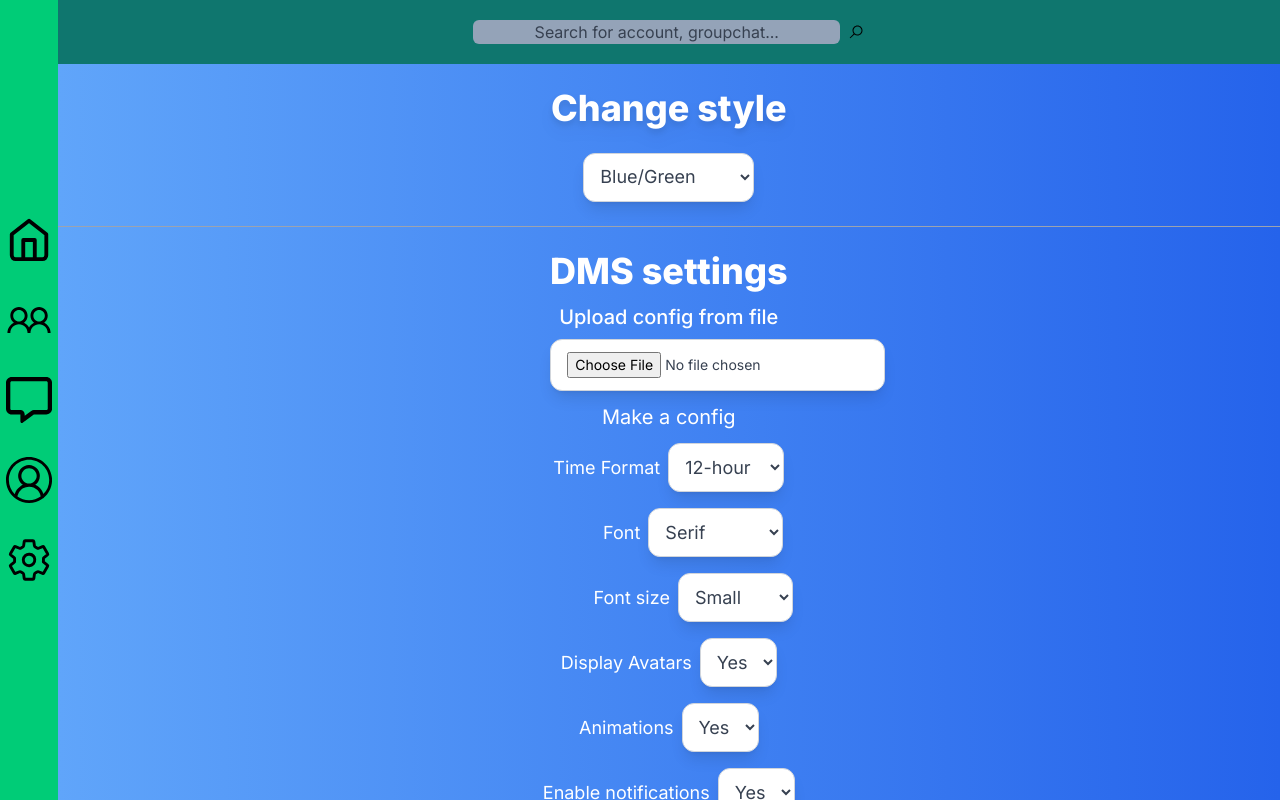
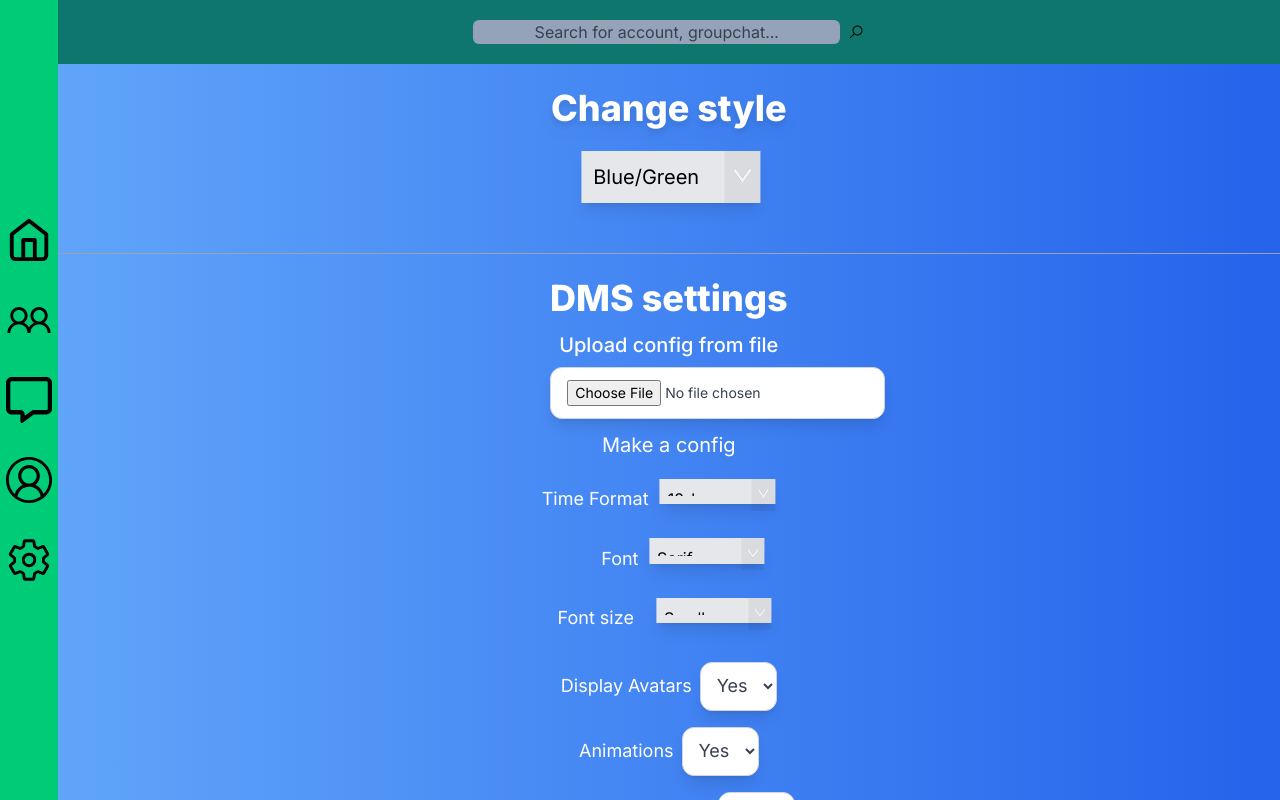
Before and after one commit to SqnkaBG/ChatApp, a Next.js app: page /settings in a window 1280 px wide. Built offline with nearby package versions, Linux system fonts and the light colour scheme.

Commit message:
made more warnings

```diff
--- a/app/settings/page.tsx
+++ b/app/settings/page.tsx
@@ -2,6 +2,7 @@
 
 import Button from "@/components/button";
 import SearchBar from "@/components/searchbar";
+import SelectBox from "@/components/selectbox";
 import Sidebar from "@/components/sidebar";
 import React, { useEffect, useState } from "react";
 
@@ -46,7 +47,7 @@ export default function Settings() {
                 console.error("Error accessing localStorage:", error);
             }
         }
-    }, [style, storedData, setColors]);
+    }, [style, storedData]);
     useEffect(() => {
         setSelectValue(storedData); // Update selectValue whenever storedData changes
     }, [storedData]);
@@ -87,20 +88,20 @@ export default function Settings() {
                             Change style
                         </h1>
                         <form onSubmit={handleSubmit}>
-                            <div className="mt-3 flex flex-row justify-center">
-                                <select
+                            <div className="ml-[15%] flex justify-center pt-[4%]">
+                                <SelectBox
                                     value={selectValue}
+                                    className="w-[14vw] p-3 text-xl"
                                     onChange={(e) => {
                                         setStyle(e.target.value);
                                         setSelectValue(e.target.value);
                                     }}
-                                    className="mt-[1%] rounded-xl border border-gray-300 bg-white p-3 text-lg text-gray-700 shadow-lg focus:outline-none focus:ring-2 focus:ring-blue-500"
                                 >
                                     <option value="1">Blue/Green</option>
                                     <option value="2">Red/Black</option>
                                     <option value="3">Purple/Blue</option>
                                     <option value="4">Orange/Yellow</option>
-                                </select>
+                                </SelectBox>
                             </div>
                             <hr className="my-6 border-gray-400" />
 
@@ -129,34 +130,56 @@ export default function Settings() {
                                 Make a config
                             </h2>
                             <div className="flex flex-col items-center justify-center space-y-4">
-                                <div className="flex w-full flex-row items-center justify-center space-x-2">
+                                <div className="flex w-full items-center justify-center md:pl-[3%]">
                                     <label className={`${text} text-lg`}>
                                         {"Time Format"}
                                     </label>
-                                    <select className="rounded-xl border border-gray-300 bg-white p-3 text-lg text-gray-700 shadow-lg focus:outline-none focus:ring-2 focus:ring-blue-500">
+                                    <div className="ml-[5.8%] mt-[2%] justify-center">
+                                        <SelectBox
+                                            onChange={undefined}
+                                            value={undefined}
+                                            className="h-[2vw] w-[9vw] p-2 text-base"
+                                        >
                                             <option>12-hour</option>
                                             <option>24-hour</option>
-                                    </select>
+                                        </SelectBox>
                                     </div>
-                                <div className="flex w-full flex-row items-center justify-center space-x-2 md:pl-[4%]">
-                                    <label className={`${text} text-lg`}>
+                                </div>
+                                <div className="flex w-full flex-row justify-center md:pl-[7%]">
+                                    <label
+                                        className={`${text} mt-[0.2%] text-lg`}
+                                    >
                                         {"Font"}
                                     </label>
-                                    <select className="rounded-xl border border-gray-300 bg-white p-3 text-lg text-gray-700 shadow-lg focus:outline-none focus:ring-2 focus:ring-blue-500">
+                                    <div className="ml-[6%] mt-[1%] flex justify-center">
+                                        <SelectBox
+                                            onChange={undefined}
+                                            value={undefined}
+                                            className="h-[2vw] w-[9vw] p-2 text-base"
+                                        >
                                             <option>Serif</option>
                                             <option>Sans-serif</option>
                                             <option>Arial</option>
-                                    </select>
+                                        </SelectBox>
                                     </div>
-                                <div className="flex w-full flex-row items-center justify-center space-x-2 md:pl-[4%]">
-                                    <label className={`${text} text-lg`}>
+                                </div>
+                                <div className="flex w-full justify-center md:pl-[4%]">
+                                    <label
+                                        className={`${text} mt-[0.2%] text-lg`}
+                                    >
                                         {"Font size"}
                                     </label>
-                                    <select className="rounded-xl border border-gray-300 bg-white p-3 text-lg text-gray-700 shadow-lg focus:outline-none focus:ring-2 focus:ring-blue-500">
+                                    <div className="mt-[1%] flex justify-center pl-[6.8%]">
+                                        <SelectBox
+                                            onChange={undefined}
+                                            value={undefined}
+                                            className="h-[2vw] w-[9vw] p-2 text-base"
+                                        >
                                             <option>Small</option>
                                             <option>Medium</option>
                                             <option>Large</option>
-                                    </select>
+                                        </SelectBox>
+                                    </div>
                                 </div>
                                 <div className="flex w-full flex-row items-center justify-center space-x-2">
                                     <label className={`${text} text-lg`}>
--- a/app/test/page.tsx
+++ b/app/test/page.tsx
@@ -7,6 +7,7 @@ export default function Test() {
             <Sidebar />
             <div className="h-[92.6%] w-screen flex-col items-center justify-center bg-gray-300">
                 <SearchBar />
+                <div className="flex h-1/2 w-1/2 items-center justify-center"></div>
             </div>
         </div>
     );
--- a/components/button.tsx
+++ b/components/button.tsx
@@ -27,14 +27,14 @@ const Button = () => {
                 console.error("Error accessing localStorage:", error);
             }
         }
-    }, [storedData, setStoredData, setColors]);
+    }, [storedData, setStoredData]);
 
     return (
         <button
             type="submit"
             className={`${
                 buttonStyle
-            } m-[-8%] h-10 cursor-pointer rounded-lg border-b-4 px-6 py-2 transition-all hover:-translate-y-px hover:border-b-[6px] hover:brightness-110 focus:outline-none active:translate-y-[2px] active:border-b-2 active:brightness-90 lg:mt-0 lg:w-[5%]`}
+            } m-[-8%] h-11 cursor-pointer rounded-lg border-b-4 px-6 py-2 text-lg transition-all hover:-translate-y-px hover:border-b-[6px] hover:brightness-110 focus:outline-none active:translate-y-[2px] active:border-b-2 active:brightness-90 lg:mt-0 lg:w-[6%]`}
         >
             Save{" "}
         </button>
--- /dev/null
+++ b/components/selectbox.tsx
@@ -0,0 +1,76 @@
+import arrow from "@/components/white-down-arrow-png-2.png";
+import Image from "next/image";
+import React, { useEffect, useState } from "react";
+
+const SelectBox = ({
+    value = undefined,
+    onChange = undefined,
+    className,
+    children,
+}: {
+    value: string | undefined;
+    onChange: React.ChangeEventHandler<HTMLSelectElement> | undefined;
+    className: string;
+    children: React.ReactNode;
+}) => {
+    const [storedData, setStoredData] = useState("1");
+    const [boxStyle, setBoxStyle] = useState<string>("");
+    const [boxboxStyle, setBoxBoxStyle] = useState<string>("");
+
+    const setColors = () => {
+        if (storedData === "2") {
+            setBoxStyle("bg-gray-800 text-white");
+            setBoxBoxStyle("bg-white");
+        } else if (storedData === "3") {
+            setBoxStyle("bg-gray-200 text-black");
+            setBoxBoxStyle("bg-black");
+        } else if (storedData === "4") {
+            setBoxStyle("bg-gray-800 text-white");
+            setBoxBoxStyle("bg-white");
+        } else {
+            setBoxStyle("bg-gray-200  text-black");
+            setBoxBoxStyle("bg-black");
+        }
+    };
+    useEffect(() => {
+        if (typeof window !== "undefined") {
+            try {
+                setColors();
+                const storedStyle = localStorage.getItem("style");
+                if (storedStyle) {
+                    setStoredData(storedStyle);
+                } else {
+                    setStoredData("1");
+                }
+            } catch (error) {
+                console.error("Error accessing localStorage:", error);
+            }
+        }
+    }, [storedData, setStoredData]);
+
+    return (
+        <div className="-translate-x-1/2 -translate-y-1/2">
+            <select
+                value={value}
+                onChange={onChange}
+                className={`${className} ${boxStyle} appearance-none border-none shadow-lg outline-none focus:outline-none`}
+            >
+                {children}
+            </select>
+
+            <div
+                className={`${boxboxStyle} pointer-events-none absolute right-0 top-0 flex h-full w-1/5 items-center justify-center bg-opacity-10 text-3xl opacity-50 hover:bg-opacity-20 hover:opacity-60`}
+            >
+                <Image
+                    height={90}
+                    width={90}
+                    src={arrow.src}
+                    alt="arrow"
+                    className="h-[65%] w-[65%]"
+                />
+            </div>
+        </div>
+    );
+};
+
+export default SelectBox;
```
Also changed, not shown: components/sidebar.tsx (+5 -5 lines), components/white-down-arrow-png-2.png (added). Lines whose indentation alone changed are shown as unchanged.
